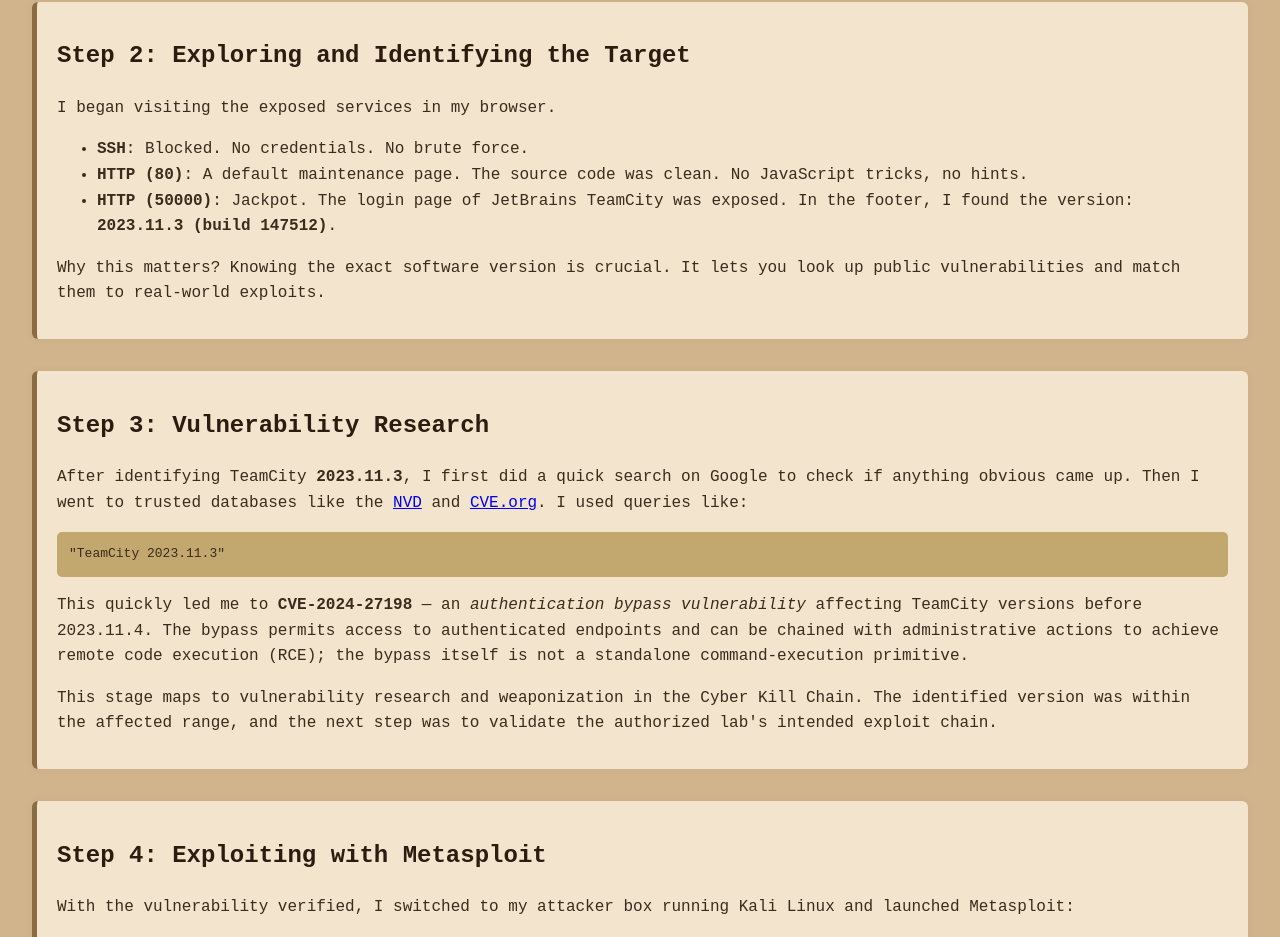
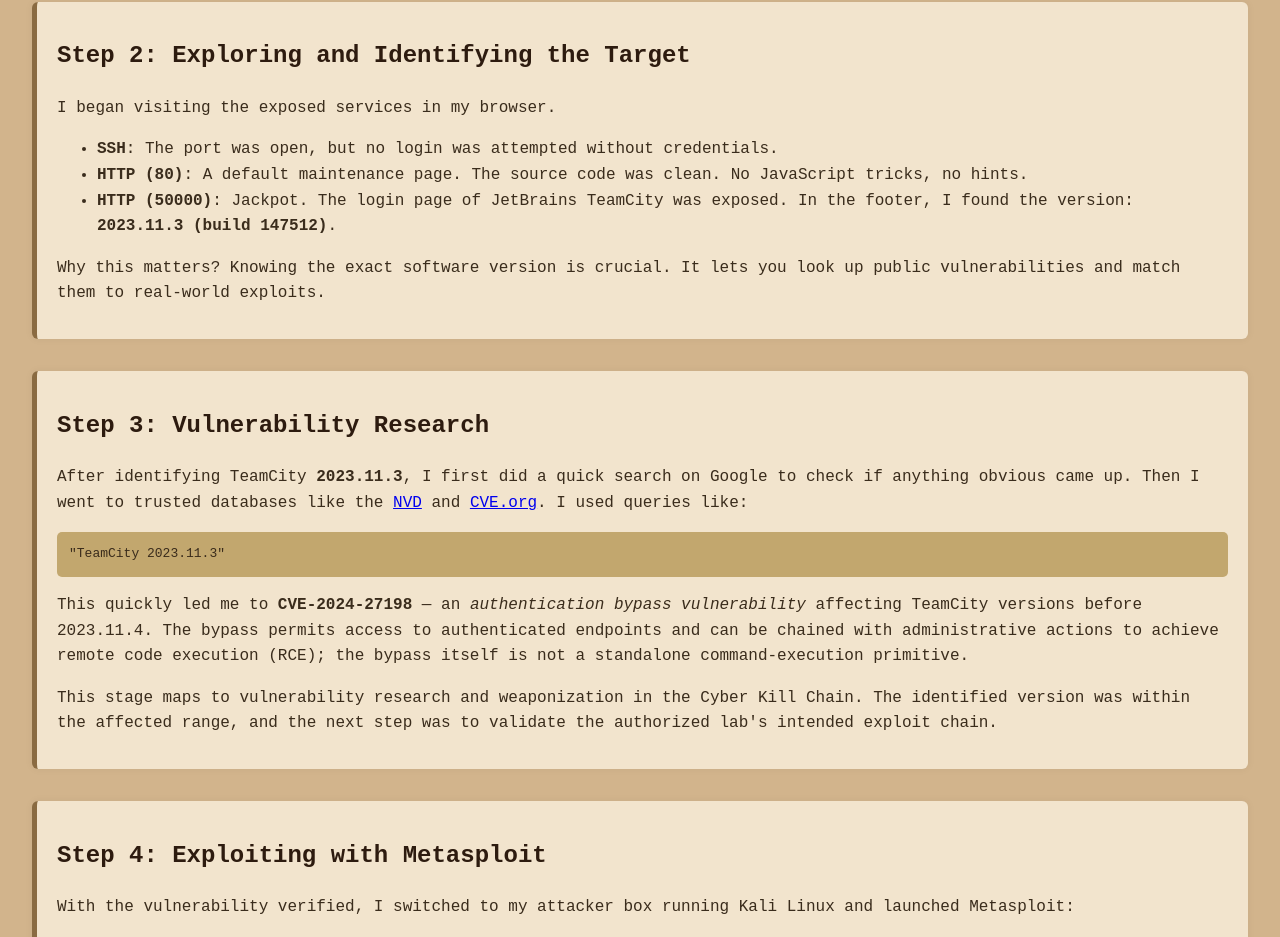
Before and after one commit to delriscotechnologies/brainswriteup, a plain HTML site: page index.html in a window 1280 px wide. Shown: the part 834-1771 px from the top of the page. Drawn offline with Linux system fonts and the light colour scheme.

Commit message:
Align SSH findings with the recorded open port

```diff
--- a/index.html
+++ b/index.html
@@ -94,7 +94,7 @@
   <h2>Step 2: Exploring and Identifying the Target</h2>
   <p>I began visiting the exposed services in my browser.</p>
   <ul>
-    <li><strong>SSH</strong>: Blocked. No credentials. No brute force.</li>
+    <li><strong>SSH</strong>: The port was open, but no login was attempted without credentials.</li>
     <li><strong>HTTP (80)</strong>: A default maintenance page. The source code was clean. No JavaScript tricks, no hints.</li>
     <li><strong>HTTP (50000)</strong>: Jackpot. The login page of JetBrains TeamCity was exposed. In the footer, I found the version: <strong>2023.11.3 (build 147512)</strong>.</li>
   </ul>
```
